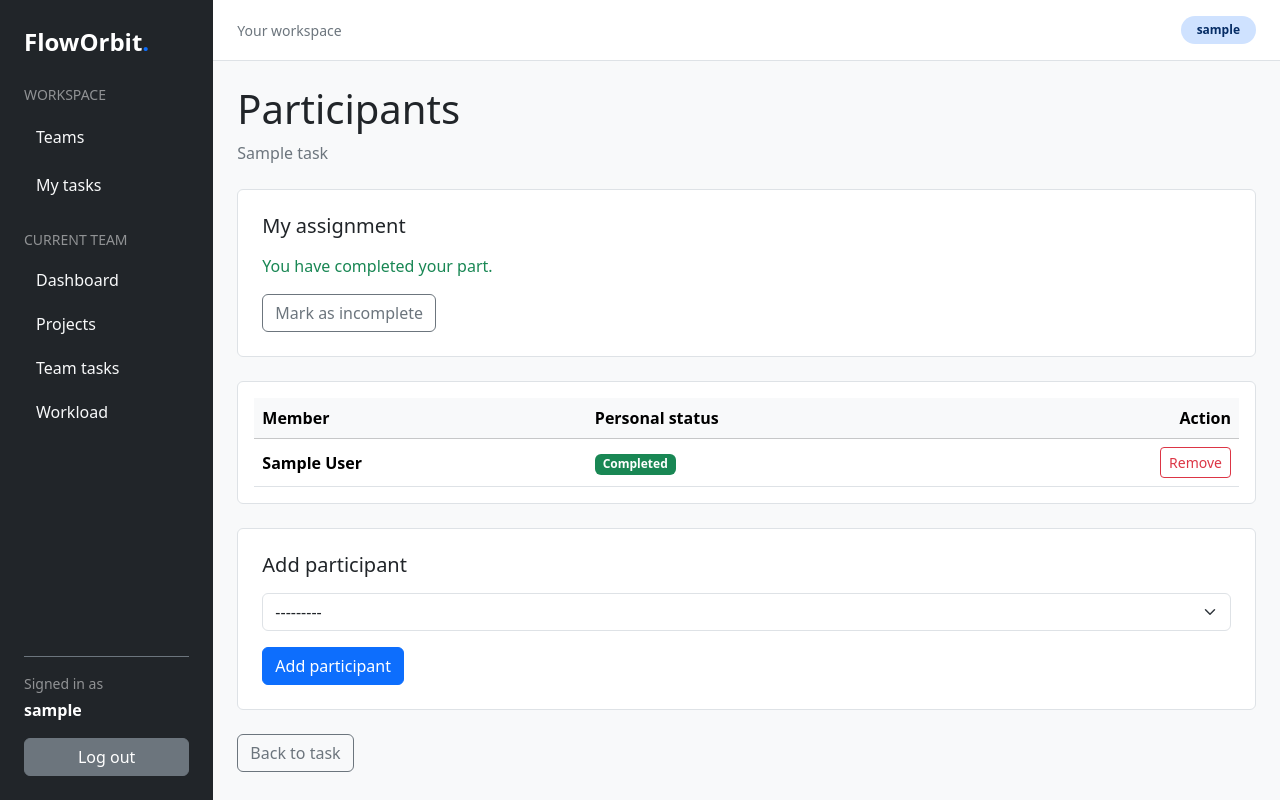
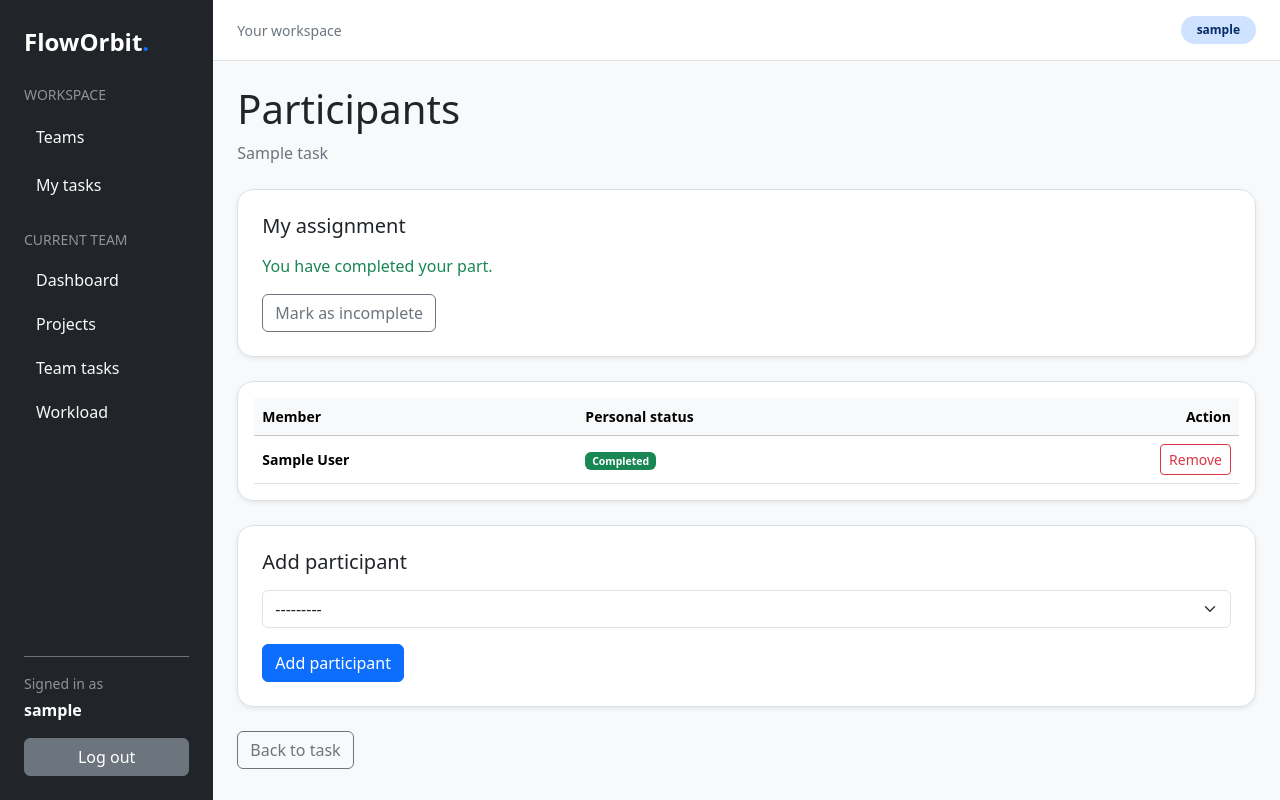
Before and after one commit to 20jofi00/floworbit-task-manager, a Django app: page /tasks/1/1/participants/ in a window 1280 px wide. Run offline with Django 5.2, Linux system fonts and the light colour scheme; a user stored in the database is signed in; tables that the repository leaves empty hold one stand-in row (values such as "Sample post"); some libraries are stand-ins or nearby versions.

Commit message:
style task participant panels and assignment table

```diff
--- a/templates/tasks/task_participants.html
+++ b/templates/tasks/task_participants.html
@@ -10,7 +10,7 @@
     <form
       action="{% url 'tasks:worker-task-state' project_pk=task.project.id pk=task.id %}"
       method="post"
-      class="bg-white border rounded p-4 mb-4"
+      class="bg-white border rounded-4 shadow-sm p-4 mb-4"
     >
       {% csrf_token %}
       <h2 class="h5 mb-3">My assignment</h2>
@@ -29,8 +29,8 @@
     </form>
   {% endif %}
 
-  <div class="table-responsive bg-white border rounded p-3 mb-4">
-    <table class="table table-hover align-middle mb-0">
+  <div class="table-responsive bg-white border rounded-4 shadow-sm p-3 mb-4">
+    <table class="table table-hover align-middle small mb-0">
       <thead class="table-light">
         <tr>
           <th>Member</th>
@@ -78,7 +78,7 @@
   <form
     action="{% url 'tasks:task-add-worker' project_pk=task.project.id pk=task.id %}"
     method="post"
-    class="bg-white border rounded p-4 mb-4"
+    class="bg-white border rounded-4 shadow-sm p-4 mb-4"
   >
     {% csrf_token %}
     <h2 class="h5 mb-3">Add participant</h2>
```
